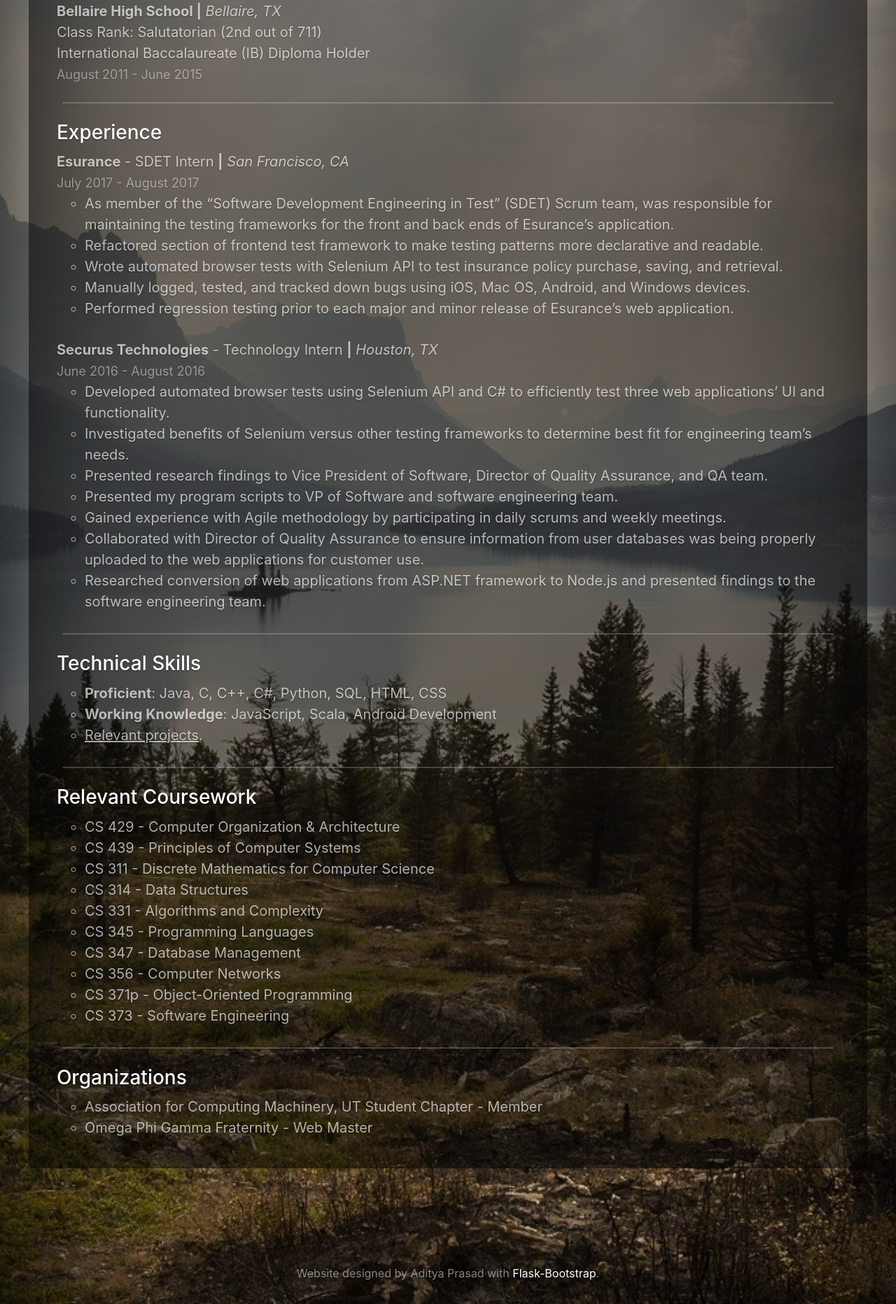
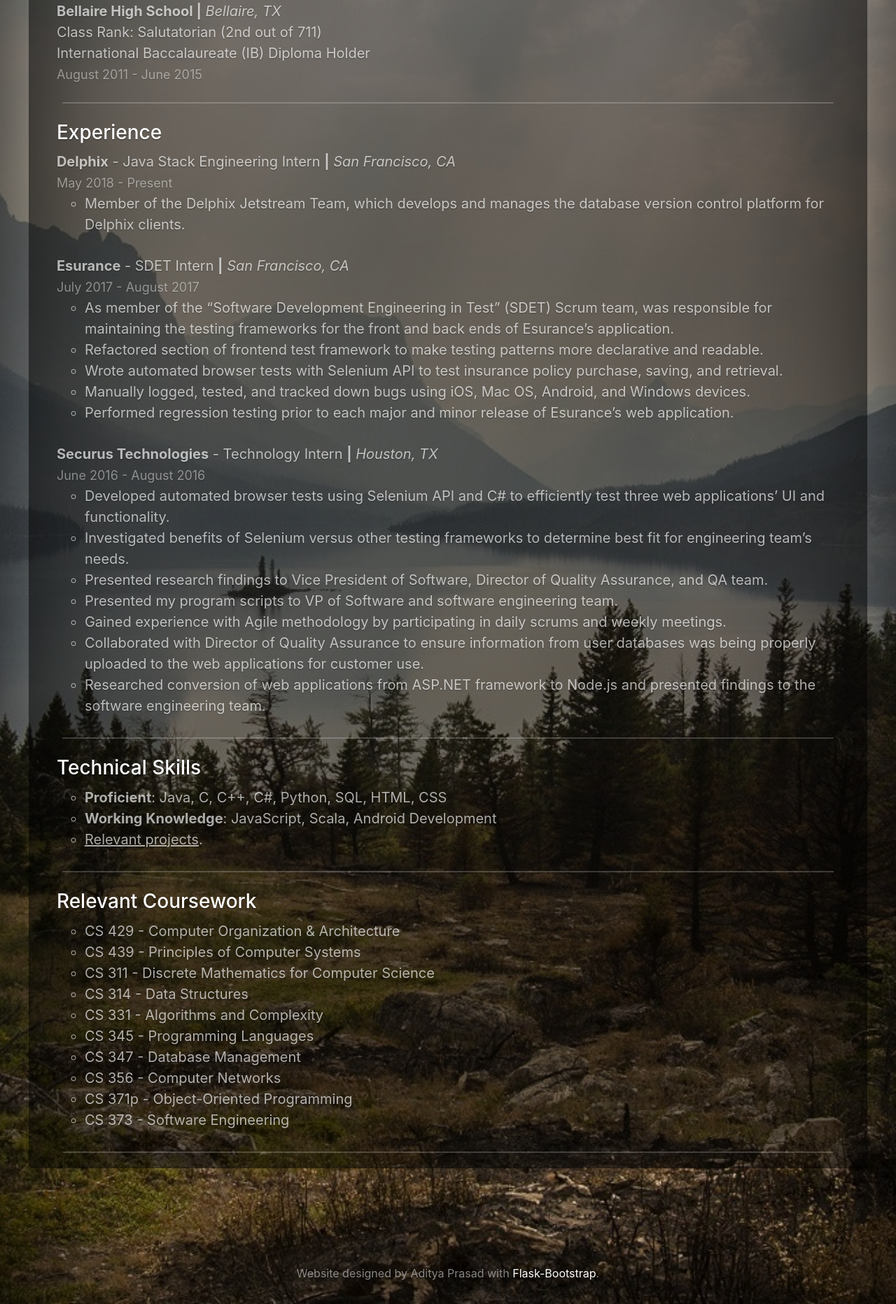
Before and after one commit to AdityaPrasad1/adityaprasad.me, a Flask app: page /experience/ in a window 1280 px wide. Shown: the part 517-2381 px from the top of the page at 70% size. Run offline with Flask 2, Linux system fonts and the light colour scheme; some libraries are stand-ins or nearby versions.

Commit message:
Added delphix experience

```diff
--- a/app/templates/experience.html
+++ b/app/templates/experience.html
@@ -72,6 +72,15 @@
 
           <div class="exp">
               <h3 class="exp-header">Experience</h3>
+              <div class="exp-cont">
+                  <b>Delphix</b> - Java Stack Engineering Intern <b>|</b> <i>San Francisco, CA </i>
+                  <br>
+                  <span class="exp-sub">May 2018 - Present</span>
+                  <ul class="a">
+                      <li>Member of the Delphix Jetstream Team, which develops and manages the database version control platform for Delphix clients.</li>
+                  </ul>
+              </div>
+              <br>
               <div class="exp-cont">
                   <b>Esurance</b> - SDET Intern <b>|</b> <i>San Francisco, CA </i>
                   <br>
```
